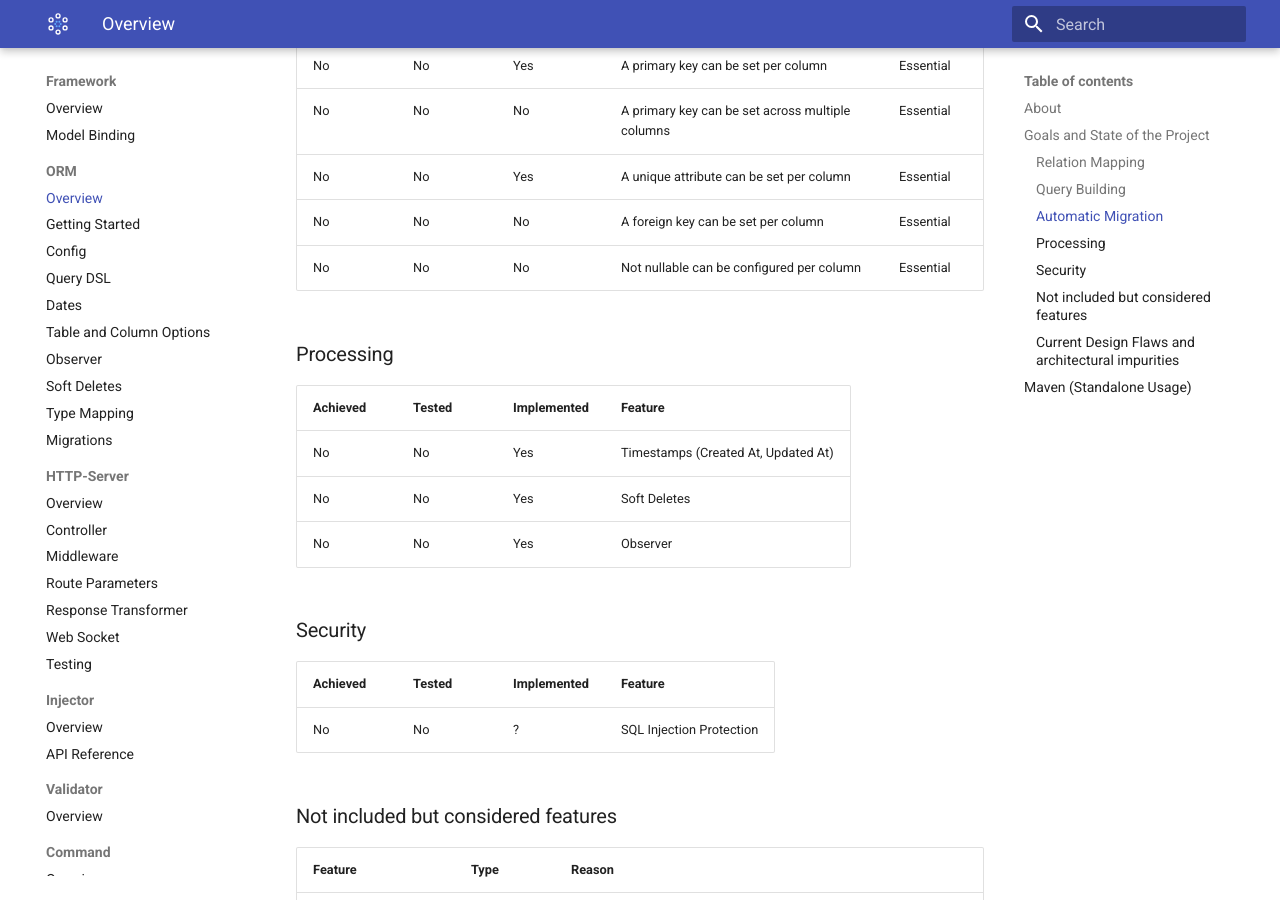
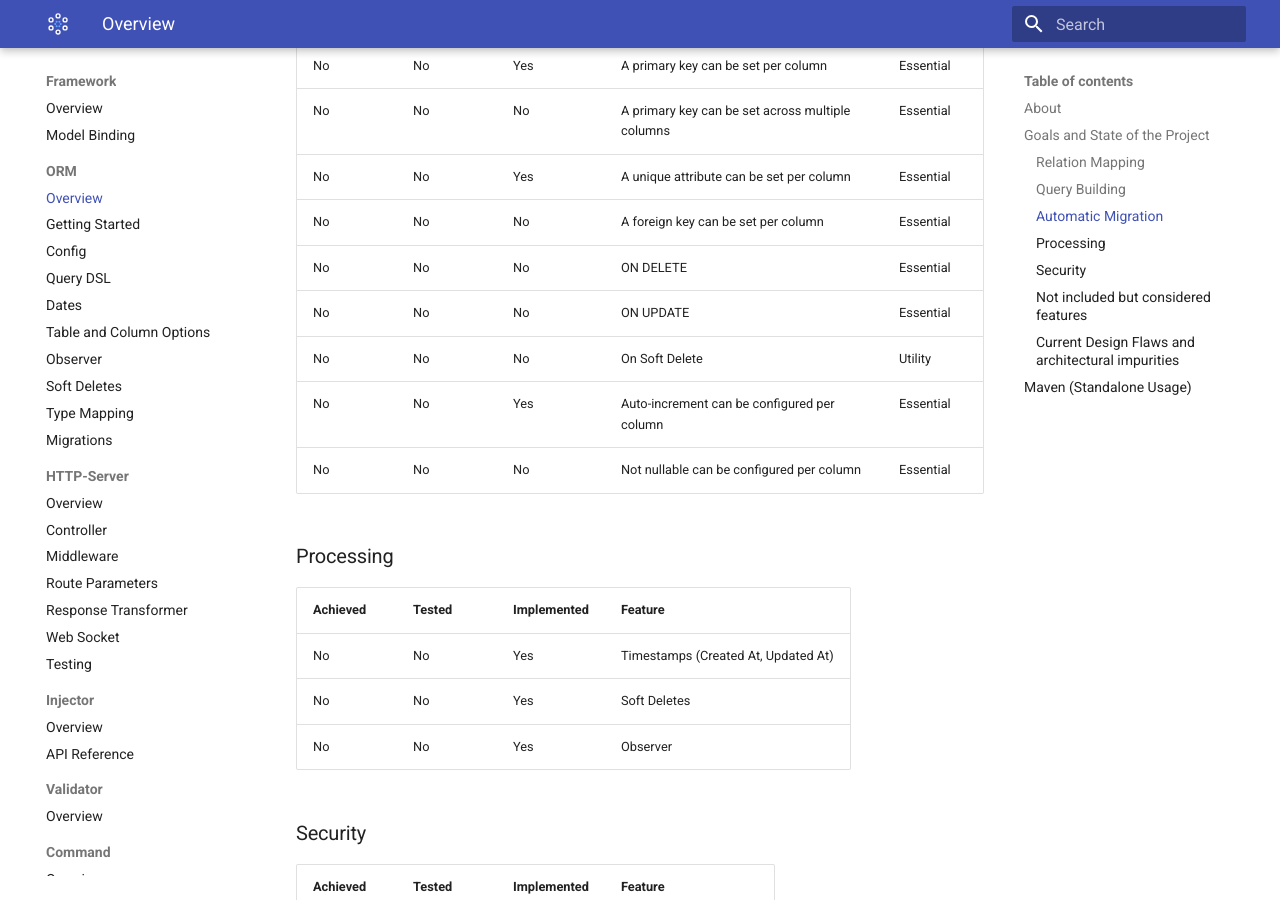
Before and after one commit to JavaWebStack/Docs, an MkDocs documentation site: the page built from docs/framework/orm/index.md, in a window 1280 px wide and 900 px high, scrolled down 2499 px. Built offline with MkDocs 1.6.1 and Material for MkDocs 9.7.7, drawn with Linux system fonts in a browser that asks for light colours.

Commit message:
Add ON DELETE, ON UPDATE and on soft delete

```diff
--- a/docs/framework/orm/index.md
+++ b/docs/framework/orm/index.md
@@ -60,6 +60,10 @@ Decision - A utility feature, which forces some convention on the developer and
 | No | No | No | A primary key can be set across multiple columns | Essential |
 | No | No | Yes | A unique attribute can be set per column | Essential |
 | No | No | No | A foreign key can be set per column | Essential |
+| No | No | No | ON DELETE | Essential |
+| No | No | No | ON UPDATE | Essential |
+| No | No | No | On Soft Delete | Utility |
+| No | No | Yes | Auto-increment can be configured per column | Essential |
 | No | No | No | Not nullable can be configured per column | Essential |
 
 ### Processing
```
